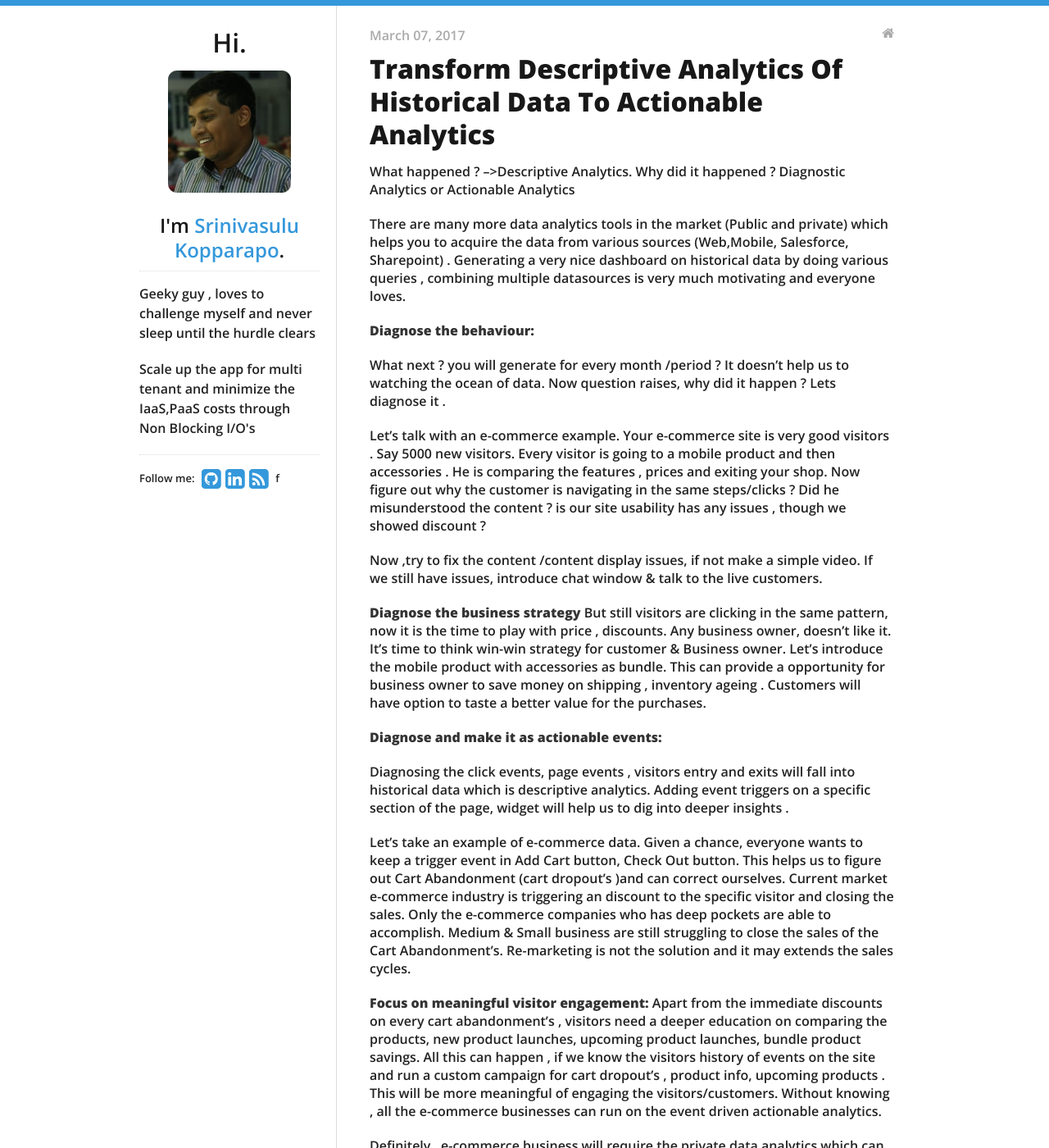
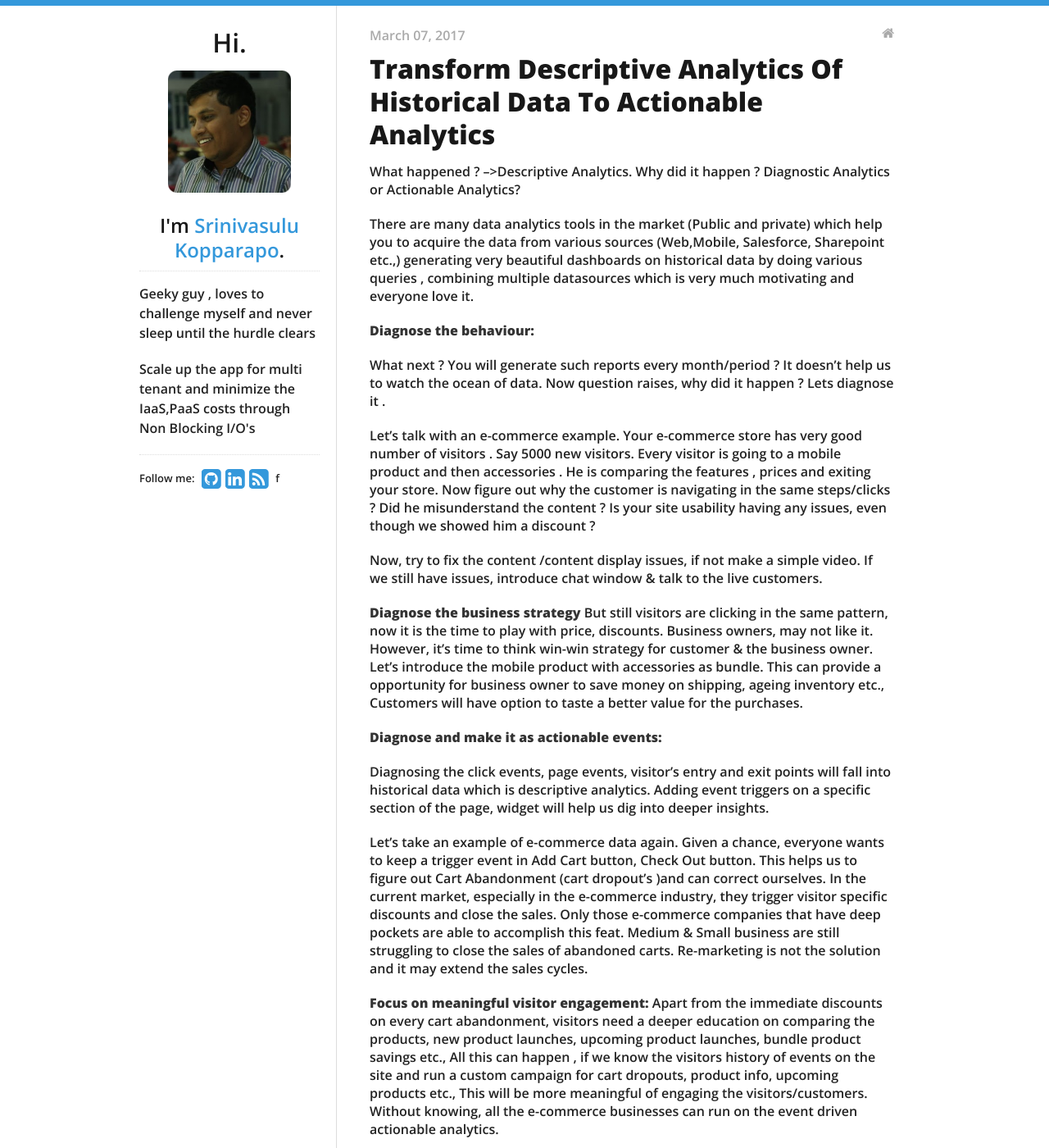
Before and after one commit to cnuonline/cnuonline.github.io, a Jekyll site: the page built from _posts/2017-03-07-Transform-Descriptive-Analytics-of-historical-data-to-actionable-analytics.md, in a window 1280 px wide and 1400 px high. Shown: the whole window at 82% size. Built offline with Jekyll 4.4.1, drawn with Linux system fonts in a browser that asks for light colours; nearby versions of some CDN libraries; our own code applies the rules of GitHub Pages for plain Markdown files; some of the changed text lies outside the part shown.

Commit message:
Update 2017-03-07-Transform-Descriptive-Analytics-of-historical-data-to-actionable-analytics.md

```diff
--- a/_posts/2017-03-07-Transform-Descriptive-Analytics-of-historical-data-to-actionable-analytics.md
+++ b/_posts/2017-03-07-Transform-Descriptive-Analytics-of-historical-data-to-actionable-analytics.md
@@ -1,28 +1,28 @@
 
-What happened ? -->Descriptive Analytics.  Why did it happened ? Diagnostic Analytics or Actionable Analytics
+What happened ? -->Descriptive Analytics.  Why did it happen ? Diagnostic Analytics or Actionable Analytics?
 
-There are many more  data analytics tools in the market (Public and private) which helps you to acquire the data from various sources (Web,Mobile, Salesforce, Sharepoint) . Generating a very nice dashboard on historical data by doing various queries , combining multiple datasources is very much motivating and everyone loves.
+There are many data analytics tools in the market (Public and private) which help you to acquire the data from various sources (Web,Mobile, Salesforce, Sharepoint etc.,) generating very beautiful dashboards on historical data by doing various queries , combining multiple datasources which is very much motivating and everyone love it.
 
 **Diagnose the behaviour:**
 
-What next ? you will generate for every month /period ? It doesn't help us to watching the ocean of data. Now question raises, why did it happen ? Lets diagnose it .
+What next ? You will generate such reports every month/period ? It doesn't help us to watch the ocean of data. Now question raises, why did it happen ? Lets diagnose it .
 
-Let's talk with an e-commerce example. Your e-commerce site is very good visitors . Say 5000 new visitors.  Every visitor is going to a mobile product and then accessories .  He is comparing the features , prices and exiting your shop.  Now figure out why the customer is navigating in the same steps/clicks ? Did he misunderstood the content ? is our site usability has any issues , though we showed discount ?
+Let's talk with an e-commerce example. Your e-commerce store has very good number of visitors . Say 5000 new visitors.  Every visitor is going to a mobile product and then accessories .  He is comparing the features , prices and exiting your store.  Now figure out why the customer is navigating in the same steps/clicks ? Did he misunderstand the content ? Is your site usability having any issues, even though we showed him a discount ?
 
-Now ,try to fix the content /content display issues, if not make a simple video.  If we still have issues, introduce chat window & talk to the live customers.
+Now, try to fix the content /content display issues, if not make a simple video.  If we still have issues, introduce chat window & talk to the live customers.
 
 **Diagnose the business strategy**
-But still visitors are clicking in the same pattern, now it is the time to play with price , discounts. Any business owner, doesn't like it.
-It's time to think win-win strategy for customer & Business owner. Let's introduce the mobile product with accessories as bundle. This can provide a opportunity for business owner to save money on shipping , inventory ageing . Customers will have option to taste a better value for the purchases.
+But still visitors are clicking in the same pattern, now it is the time to play with price, discounts. Business owners, may not like it.
+However, it's time to think win-win strategy for customer & the business owner. Let's introduce the mobile product with accessories as bundle. This can provide a opportunity for business owner to save money on shipping, ageing inventory etc., Customers will have option to taste a better value for the purchases.
 
 **Diagnose and make it as actionable events:**
 
-Diagnosing the click events, page events , visitors entry and exits  will fall into historical data which is descriptive analytics. Adding event triggers on a specific section of the page, widget will help us to dig into deeper insights .
+Diagnosing the click events, page events, visitor's entry and exit points will fall into historical data which is descriptive analytics. Adding event triggers on a specific section of the page, widget will help us dig into deeper insights.
 
-Let's take an example of e-commerce data.  Given a chance, everyone wants to keep a trigger event in Add Cart button, Check Out button. This helps us to figure out Cart Abandonment (cart dropout's )and can correct ourselves. Current market e-commerce industry is triggering an discount to the specific visitor and closing the sales. Only the e-commerce companies who has deep pockets are able to accomplish. Medium & Small business are still struggling to close the sales of the Cart Abandonment's. Re-marketing is not the solution and it may extends the sales cycles.
+Let's take an example of e-commerce data again.  Given a chance, everyone wants to keep a trigger event in Add Cart button, Check Out button. This helps us to figure out Cart Abandonment (cart dropout's )and can correct ourselves. In the current market, especially in the  e-commerce industry, they trigger visitor specific discounts and close the sales. Only those e-commerce companies that have deep pockets are able to accomplish this feat. Medium & Small business are still struggling to close the sales of abandoned carts. Re-marketing is not the solution and it may extend the sales cycles.
 
 **Focus on meaningful visitor engagement:**
-Apart from the immediate discounts on every cart abandonment's , visitors need a deeper education on comparing the products, new product launches, upcoming product launches, bundle product savings.
-All this can happen , if we know the visitors history of events on the site and run a custom campaign for cart dropout's , product info, upcoming products . This will be more meaningful of engaging the visitors/customers.  Without knowing , all the e-commerce businesses can run on the event driven actionable analytics.
+Apart from the immediate discounts on every cart abandonment, visitors need a deeper education on comparing the products, new product launches, upcoming product launches, bundle product savings etc.,
+All this can happen , if we know the visitors history of events on the site and run a custom campaign for cart dropouts, product info, upcoming products etc., This will be more meaningful of engaging the visitors/customers.  Without knowing, all the e-commerce businesses can run on the event driven actionable analytics.
 
-Definitely , e-commerce business will require the private data analytics which can have full control over the data. Among them, [CustomerEngagePro](https://www.customerengagepro.com) is one of the cost-effective private data analytics to reach the goals
+Definitely, e-commerce business will require private data analytics which can give the business a full control over the data. Among them, [CustomerEngagePro](https://www.customerengagepro.com) offers one of the cost-effective private data analytics solution to reach the goals.
```
